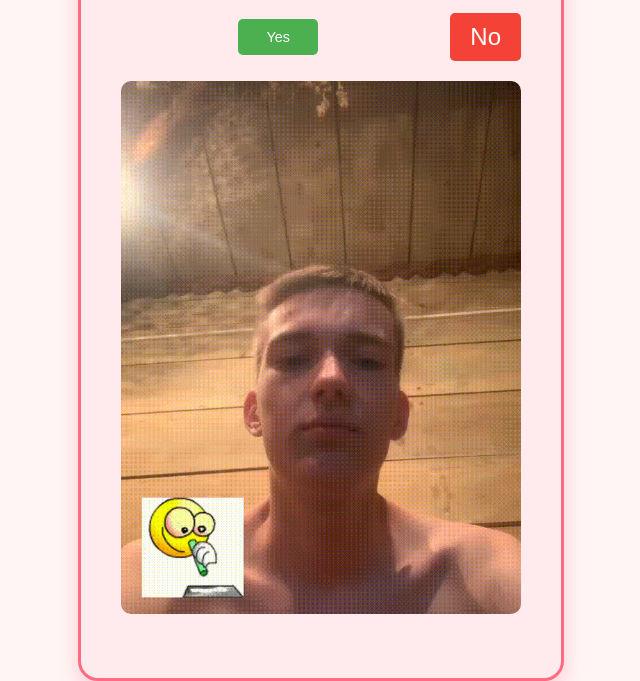
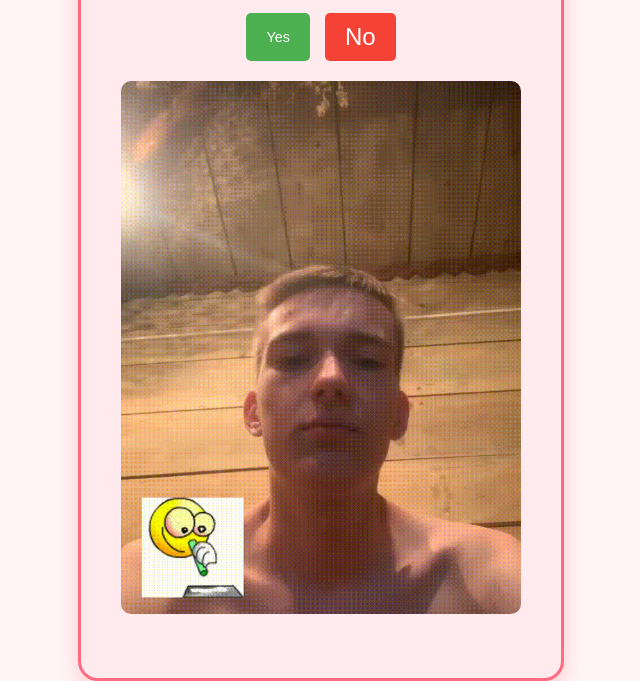
Before and after one commit to kostummassage/kostumonelove, a website: page firstValentine.html in a window 1280 px wide. Shown: the part 147-828 px from the top of the page, without its empty margins (319-959 px from the left). Drawn offline with Linux system fonts and the light colour scheme.

Commit message:
Update firstValentine.html

```diff
--- a/firstValentine.html
+++ b/firstValentine.html
@@ -10,7 +10,7 @@
     <div class="container">
         <h1>Will u be my massaska 💍</h1>
         <div class="buttons">
-            <button class="yes-button" onclick="handleYesClick()">Yes</button>
+            <button class="yes-button1" onclick="handleYesClick()">Yes</button>
             <button class="no-button" onclick="handleNoClick()">No</button>
         </div>
         <div class="gif_container">
```
